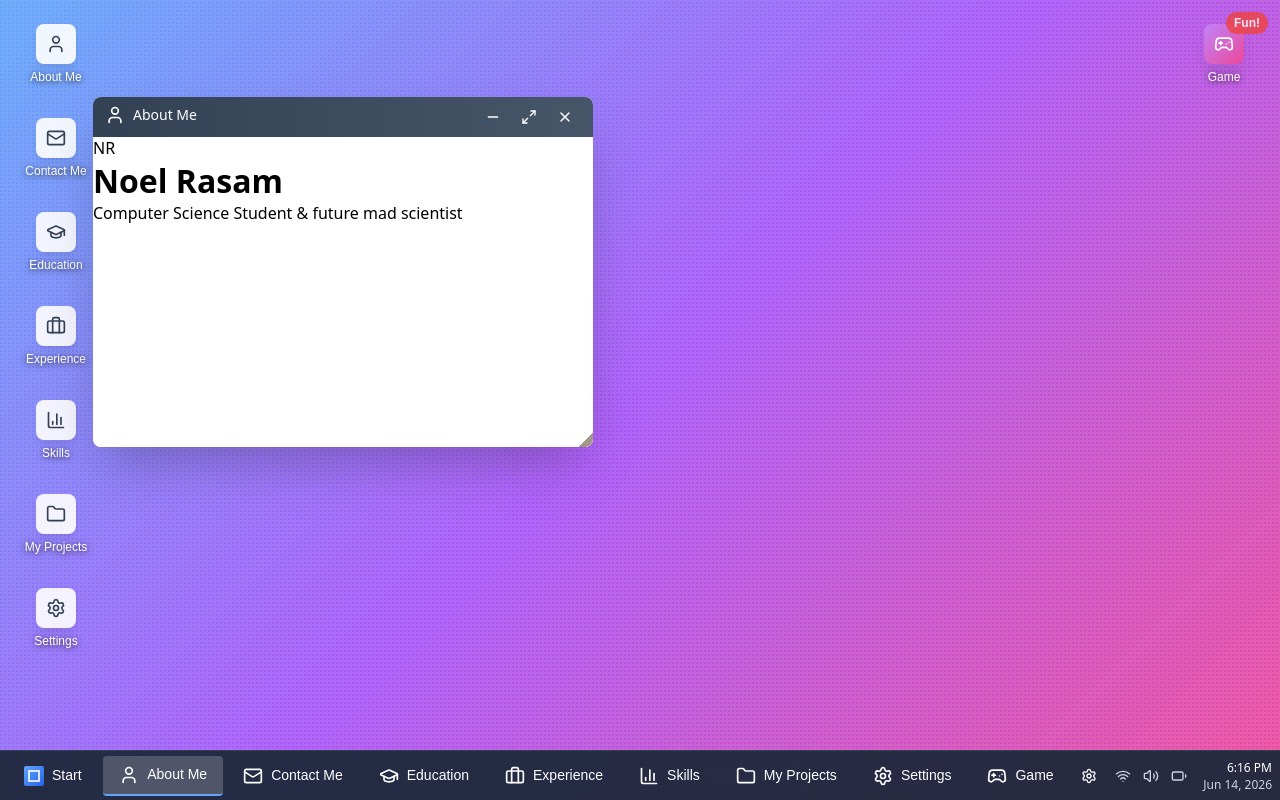
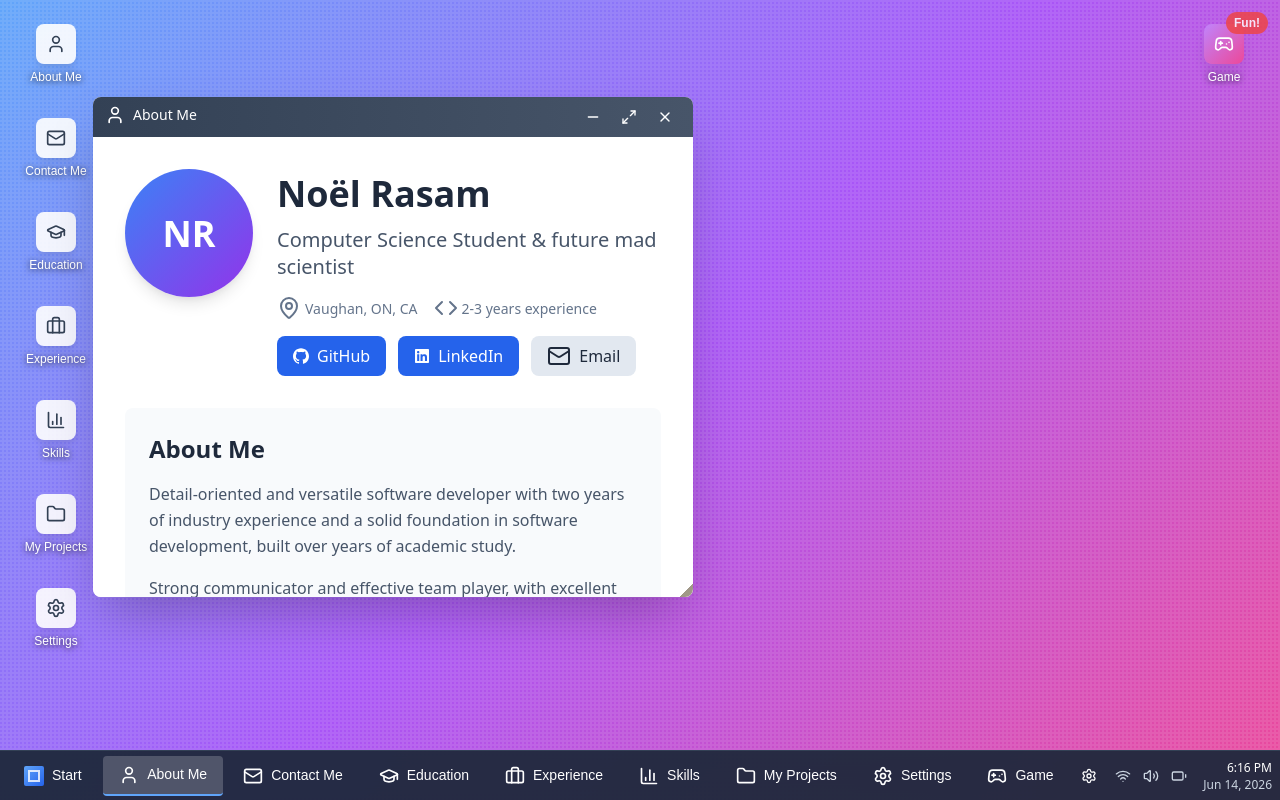
Before and after one commit to nrasam/Portfolio, a React app: page / in a window 1280 px wide. Both pictures are taken after a click on the button "Get Started". Built offline with nearby package versions, Linux system fonts and the light colour scheme; the HTML template or start-up script is replaced by a standard one.

Commit message:
Finished About Me page

```diff
--- a/package.json
+++ b/package.json
@@ -12,7 +12,8 @@
   "dependencies": {
     "lucide-react": "^1.21.0",
     "react": "^19.2.6",
-    "react-dom": "^19.2.6"
+    "react-dom": "^19.2.6",
+    "react-icons": "^5.7.0"
   },
   "devDependencies": {
     "@eslint/js": "^10.0.1",
--- a/src/apps/AboutApp.jsx
+++ b/src/apps/AboutApp.jsx
@@ -1,4 +1,7 @@
 import styles from "./AboutApp.module.css";
+import { Mail, MapPin, Code } from "lucide-react";
+import { FaLinkedin } from "react-icons/fa";
+import { SiGithub } from "react-icons/si";
 
 function AboutApp() {
   return (
@@ -8,10 +11,80 @@ function AboutApp() {
         <div className={styles.profileHeader}>
           <div className={styles.avatar}>NR</div>
           <div className={styles.profileInfo}>
-            <h1 className={styles.name}>Noel Rasam</h1>
+            <h1 className={styles.name}>Noël Rasam</h1>
             <p className={styles.title}>
               Computer Science Student & future mad scientist
             </p>
+            <div className={styles.metaRow}>
+              <div className={styles.metaItem}>
+                <MapPin></MapPin>
+                <span>Vaughan, ON, CA</span>
+              </div>
+              <div className={styles.metaItem}>
+                <Code></Code>
+                <span>2-3 years experience</span>
+              </div>
+            </div>
+            <div className={styles.socialLinks}>
+              <a
+                href="https://github.com/nrasam"
+                target="_blank"
+                rel="noopener noreferrer"
+                className={`${styles.btnSocial} ${styles.btnGithub}`}
+              >
+                <SiGithub></SiGithub>
+                <span>GitHub</span>
+              </a>
+              <a
+                href="https://www.linkedin.com/in/novell-rasam-085467204/"
+                target="_blank"
+                rel="noopener noreferrer"
+                className={`${styles.btnSocial} ${styles.btnLinkedin}`}
+              >
+                <FaLinkedin></FaLinkedin>
+                <span>LinkedIn</span>
+              </a>
+              <a
+                href="mailto:novell.rasam@gmail.com?subject=Portfolio Inquiry"
+                target="_blank"
+                rel="noopener noreferrer"
+                className={`${styles.btnSocial} ${styles.btnEmail}`}
+              >
+                <Mail></Mail>
+                <span>Email</span>
+              </a>
+            </div>
+          </div>
+        </div>
+
+        {/* About Section */}
+        <div className={styles.aboutSection}>
+          <h2 className={styles.sectionTitle}>About Me</h2>
+          <p className={styles.aboutText}>
+            Detail-oriented and versatile software developer with two years of
+            industry experience and a solid foundation in software development,
+            built over years of academic study.
+          </p>
+          <p className={styles.aboutText}>
+            Strong communicator and effective team player, with excellent
+            teaching skills honed through tutoring and collaborative project
+            work.
+          </p>
+        </div>
+
+        {/* Quick Stats */}
+        <div className={styles.statsGrid}>
+          <div className={styles.statCardBlue}>
+            <div className={styles.statNumberBlue}>7+</div>
+            <div className={styles.statLabel}>Projects Completed</div>
+          </div>
+          <div className={styles.statCardPurple}>
+            <div className={styles.statNumberPurple}>12</div>
+            <div className={styles.statLabel}>Technologies</div>
+          </div>
+          <div className={styles.statCardGreen}>
+            <div className={styles.statNumberGreen}>9.0/9.0</div>
+            <div className={styles.statLabel}>GPA</div>
           </div>
         </div>
       </div>
--- a/src/apps/AboutApp.module.css
+++ b/src/apps/AboutApp.module.css
@@ -0,0 +1,173 @@
+.container {
+  padding: 2rem;
+}
+
+.inner {
+  max-width: 48rem;
+  margin: 0 auto;
+}
+
+.profileHeader {
+  display: flex;
+  align-items: flex-start;
+  gap: 1.5rem;
+  margin-bottom: 2rem;
+}
+
+.avatar {
+  width: 8rem;
+  height: 8rem;
+  border-radius: 9999px;
+  background: linear-gradient(to bottom right, #3b82f6, #9333ea);
+  display: flex;
+  align-items: center;
+  justify-content: center;
+  color: white;
+  font-size: 2.25rem;
+  font-weight: 700;
+  box-shadow:
+    0 10px 15px -3px rgba(0, 0, 0, 0.1),
+    0 4px 6px -2px rgba(0, 0, 0, 0.05);
+  flex-shrink: 0;
+}
+
+.profileInfo {
+  flex: 1;
+}
+
+.name {
+  font-size: 2.25rem;
+  font-weight: 700;
+  color: #1e293b;
+  margin-bottom: 0.5rem;
+}
+
+.title {
+  font-size: 1.25rem;
+  color: #475569;
+  margin-bottom: 1rem;
+}
+
+.metaRow {
+  display: flex;
+  align-items: center;
+  gap: 1rem;
+  font-size: 0.875rem;
+  color: #64748b;
+  margin-bottom: 1rem;
+}
+
+.metaItem {
+  display: flex;
+  align-items: center;
+  gap: 0.25rem;
+}
+
+.socialLinks {
+  display: flex;
+  gap: 0.75rem;
+}
+
+.btnSocial {
+  display: flex;
+  align-items: center;
+  gap: 0.5rem;
+  padding: 0.5rem 1rem;
+  background-color: #2563eb;
+  color: white;
+  border-radius: 0.5rem;
+  /* Removes link underline */
+  text-decoration: none;
+  transition: background-color 0.15s;
+}
+
+.btnGithub:hover {
+  background-color: #334155;
+}
+
+.btnLinkedin:hover {
+  background-color: #1d4ed8;
+}
+
+.btnEmail {
+  background-color: #e2e8f0;
+  color: #1e293b;
+
+  &:hover {
+    background-color: #cbd5e1;
+  }
+}
+
+.aboutSection {
+  background-color: #f8fafc;
+  border-radius: 0.5rem;
+  padding: 1.5rem;
+  margin-bottom: 1.5rem;
+}
+
+.sectionTitle {
+  font-size: 1.5rem;
+  font-weight: 700;
+  color: #1e293b;
+  margin-bottom: 1rem;
+}
+
+.aboutText {
+  color: #475569;
+  line-height: 1.625;
+  margin-bottom: 1rem;
+}
+
+.statsGrid {
+  display: grid;
+  /* 3 columns split evenly */
+  grid-template-columns: repeat(3, 1fr);
+  gap: 1rem;
+}
+
+.statCardBlue {
+  background-color: #eff6ff;
+  border-radius: 0.5rem;
+  padding: 1rem;
+  text-align: center;
+}
+
+.statCardPurple {
+  background-color: #faf5ff;
+  border-radius: 0.5rem;
+  padding: 1rem;
+  text-align: center;
+}
+
+.statCardGreen {
+  background-color: #f0fdf4;
+  border-radius: 0.5rem;
+  padding: 1rem;
+  text-align: center;
+}
+
+.statNumberBlue {
+  font-size: 1.875rem;
+  font-weight: 700;
+  color: #2563eb;
+  margin-bottom: 0.25rem;
+}
+
+.statNumberPurple {
+  font-size: 1.875rem;
+  font-weight: 700;
+  color: #9333ea;
+  margin-bottom: 0.25rem;
+}
+
+.statNumberGreen {
+  font-size: 1.875rem;
+  font-weight: 700;
+  color: #16a34a;
+  margin-bottom: 0.25rem;
+}
+
+.statLabel {
+  font-size: 0.875rem;
+  color: #475569;
+}
--- a/src/components/Window/Window.jsx
+++ b/src/components/Window/Window.jsx
@@ -21,7 +21,7 @@ function Window({
     y: 100 + (openOrder % 5) * 40 + Math.floor(Math.random() * 30) - 15,
   }));
 
-  const [size, setSize] = useState({ height: 350, width: 500 });
+  const [size, setSize] = useState({ height: 500, width: 600 });
 
   const isDragging = useRef(false);
   const dragOffset = useRef({ x: 0, y: 0 });
```
Also changed, not shown: 1 other file (tests, documents, lock files or other folders).
